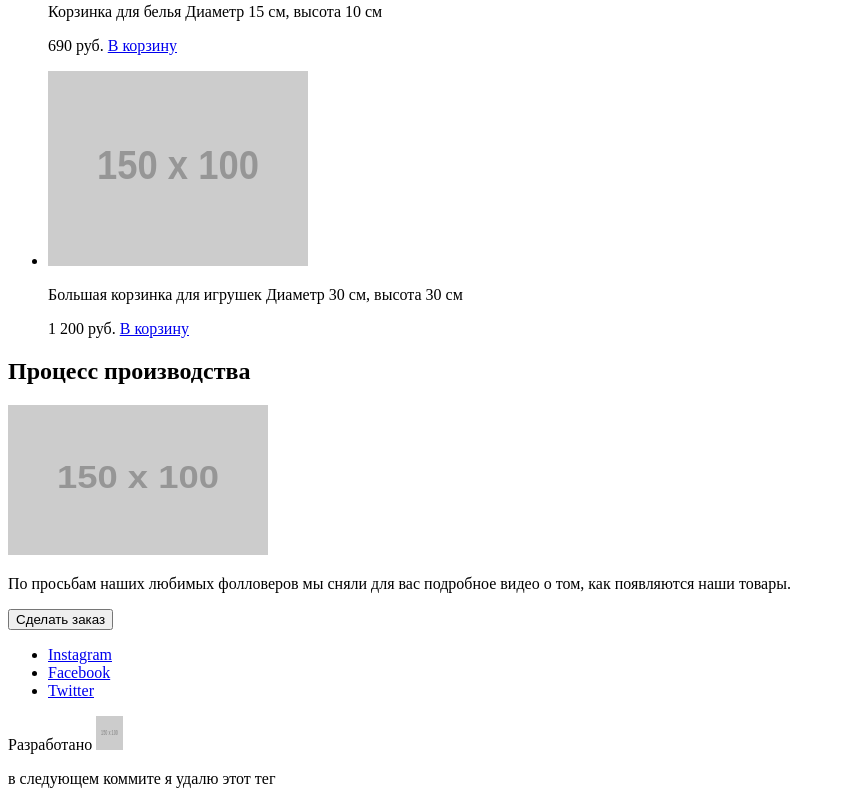
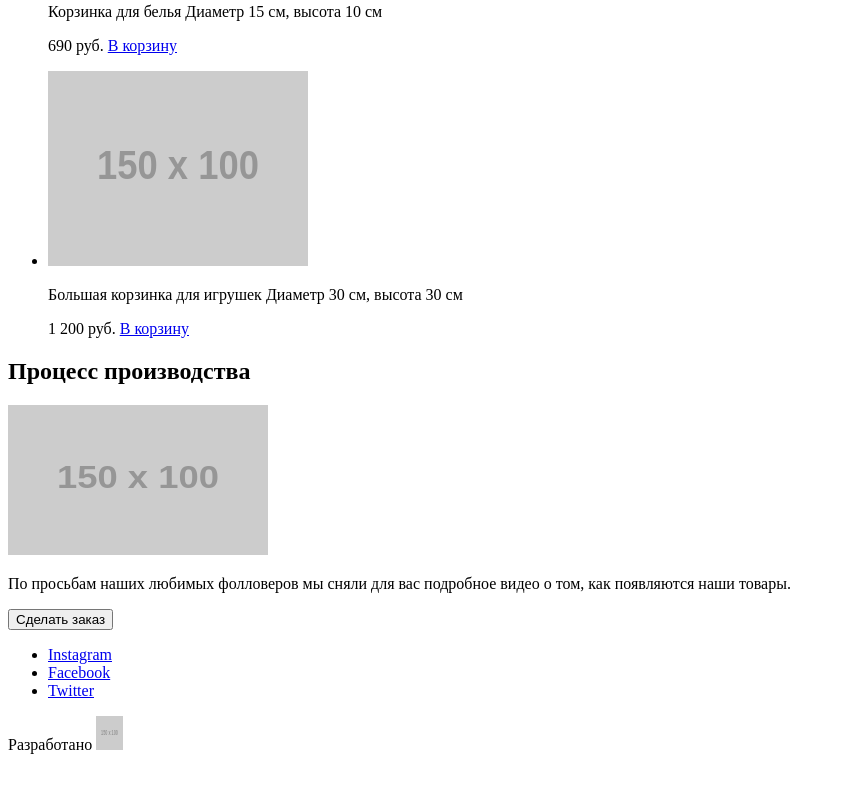
Before and after one commit to Lucarelli/182220-mishka-16, a website: page source/catalog.html in a window 1280 px wide. Shown: the part 734-1538 px from the top of the page, without its empty margins (0-845 px from the left). After the commit the page ends 1504 px from the top, so only its background shows below. Drawn offline with Linux system fonts and the light colour scheme; placeholder pictures from the web are drawn by us.

Commit message:
some more changes

```diff
--- a/source/catalog.html
+++ b/source/catalog.html
@@ -100,5 +100,4 @@
       </p>
     </footer>
   </body>
-  <p>в следующем коммите я удалю этот тег</p>
 </html>
```
